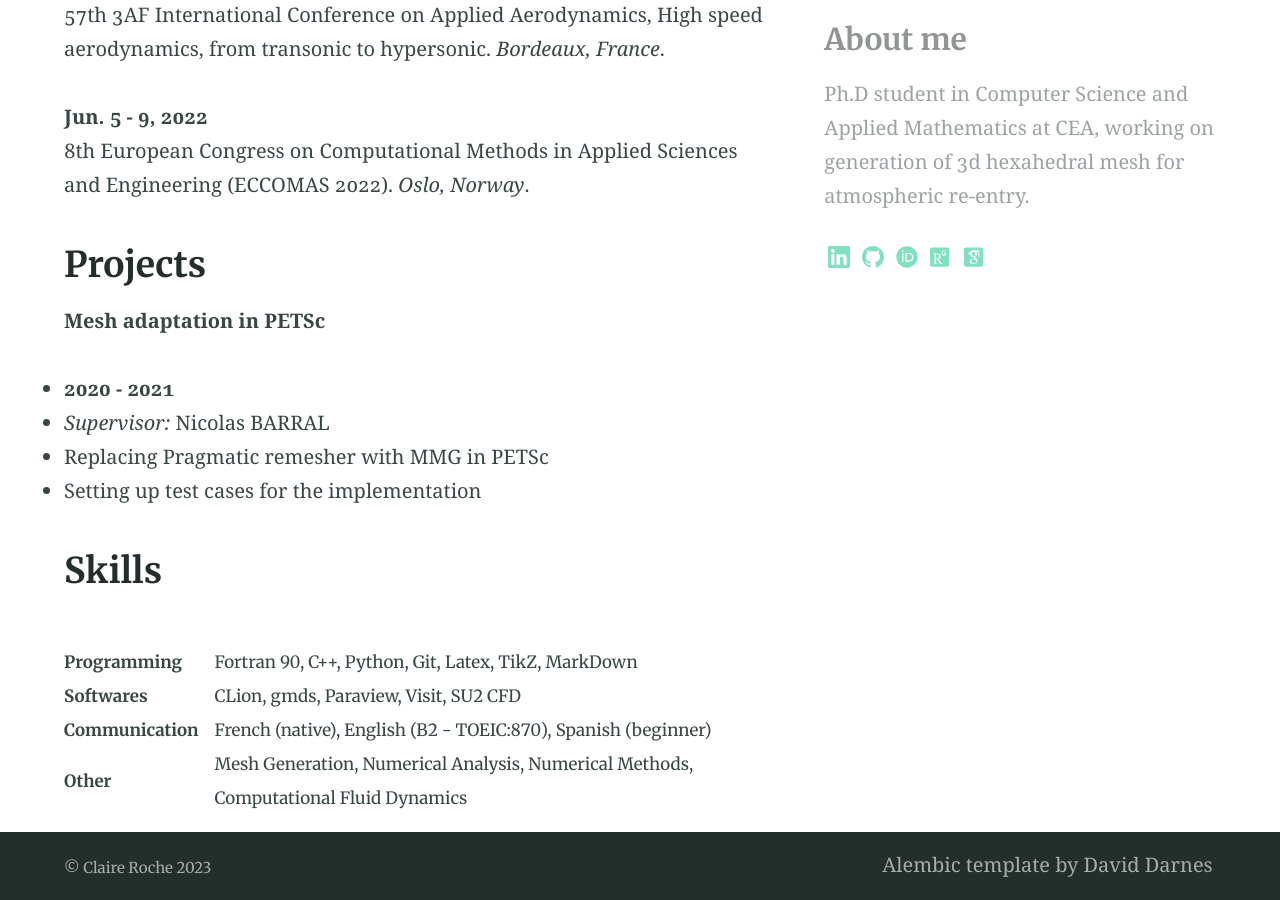
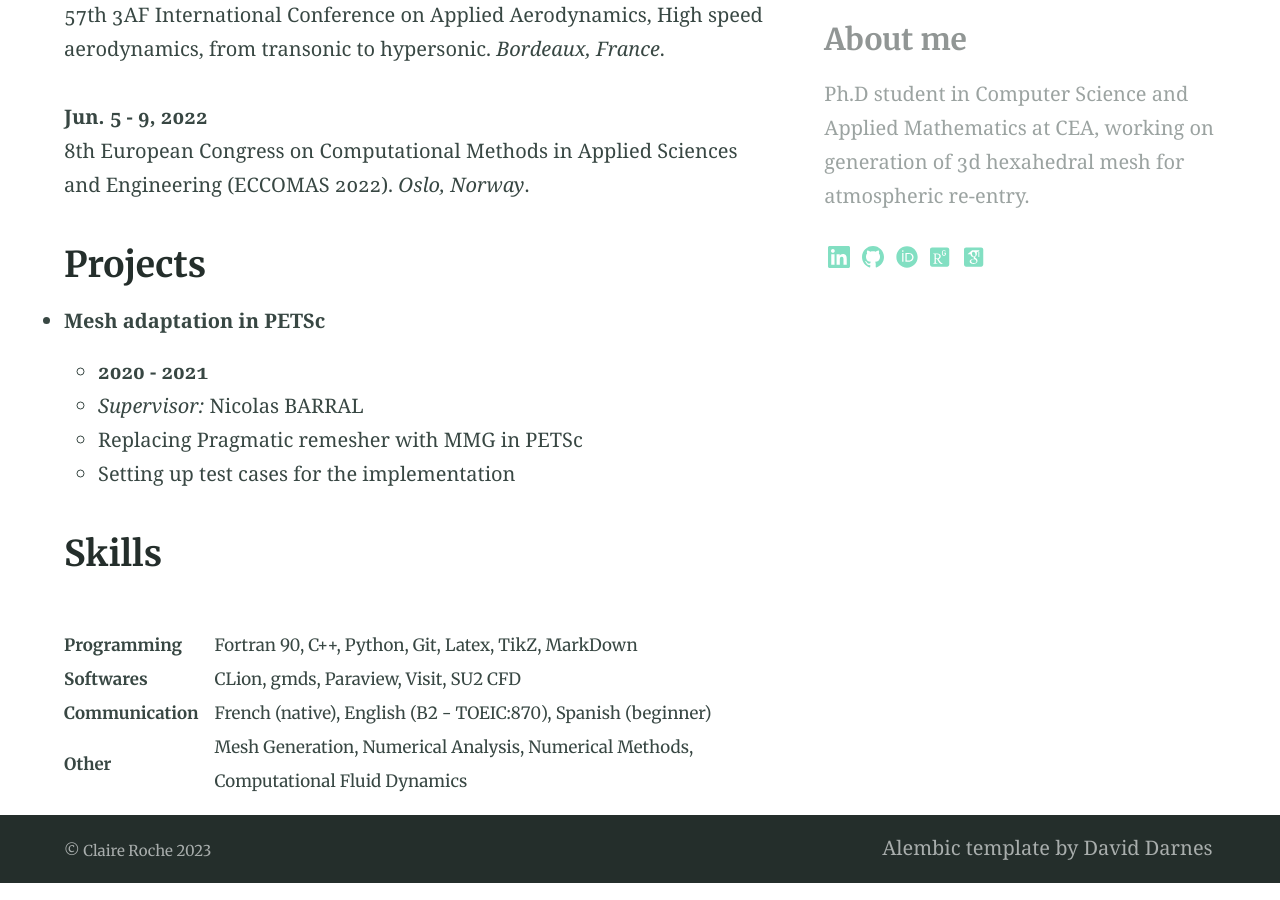
Before and after one commit to claireroche/claireroche.github.io, a Jekyll site: the page built from cv.md, in a window 1280 px wide and 900 px high, scrolled down 2417 px. Built offline with Jekyll 4.4.1, drawn with Linux system fonts in a browser that asks for light colours; a style sheet for code colours, icons or effects is not loaded.

Commit message:
update cv

```diff
--- a/cv.md
+++ b/cv.md
@@ -74,7 +74,7 @@ hypersonic. _Bordeaux, France_.
 
 ## Projects
 
-**Mesh adaptation in PETSc**
+* **Mesh adaptation in PETSc**
   * **2020 - 2021**
   * _Supervisor:_ Nicolas BARRAL
   * Replacing Pragmatic remesher with MMG in PETSc
```
